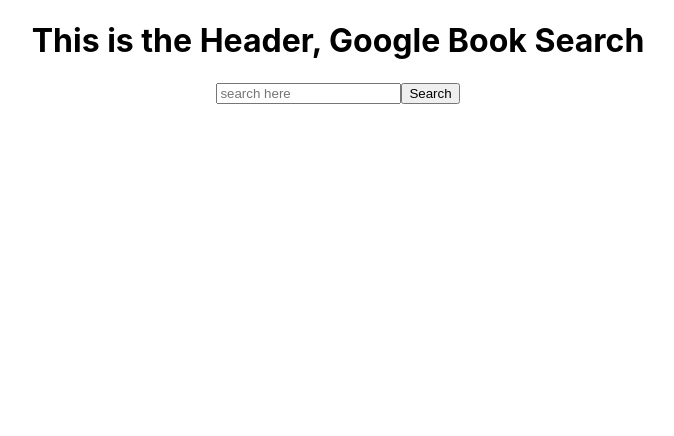
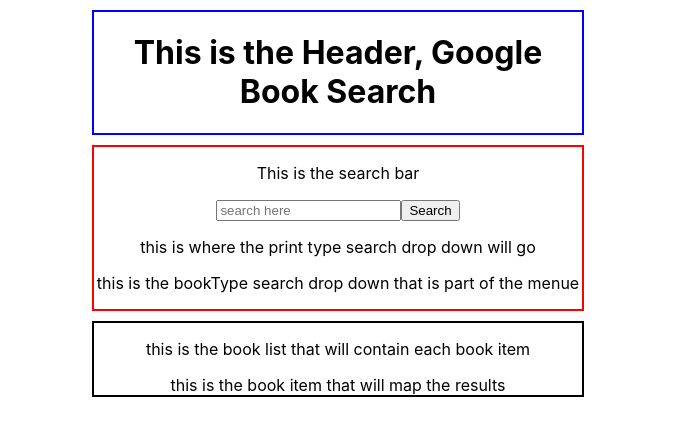
Before and after one commit to thinkful-ei-shark/google-book-api-ryan-dom, a React (Create React App) app: page / in a window 1280 px wide. Shown: the top 436 px of the page, without its empty margins (302-976 px from the left). Built offline with nearby package versions, Linux system fonts and the light colour scheme.

Commit message:
fixed the composition and added css

```diff
--- a/src/App.css
+++ b/src/App.css
@@ -1,3 +1,26 @@
 .App {
   text-align: center;
+  max-width: 700px;
+  box-sizing: border-box;
+  justify-content: center;
+  margin-left: 30%;
+  margin-right: 30%;
 }
+
+
+.book-container {
+  border: 2px solid black;
+  margin: 10px;
+
+}
+
+.header {
+  margin-top: 20px;
+   border: 2px solid blue;
+     margin: 10px;
+}
+
+.search-bar {
+    border: 2px solid red;
+      margin: 10px;
+}
--- a/src/App.js
+++ b/src/App.js
@@ -1,48 +1,32 @@
-import React, { Children } from 'react';
+import React, { Component } from 'react';
 import './App.css';
-import PrintType from './Components/PrintType';
-// import Search from './Components/Search';
-import BookType from "./Components/BookType";
-import BookList from "./Components/BookList";
-import BookItem from "./Components/BookItem";
+import PrintType from './Components/SearchItems/PrintType';
+import Search from './Components/SearchItems/Search';
+import BookType from "./Components/SearchItems/BookType";
+import BookList from "./Components/BookResults/BookList";
+import BookItem from "./Components/BookResults/BookItem";
+import Header from "./Components/Header";
+import SearchBar from "./Components/SearchItems/SearchBar";
 
-function App() {
-  return (
-    <div className="App">
-      <header className="App-header"><h1>This is the Header, Google Book Search</h1></header>
-      <Search>
-        <PrintType />
-      </Search>
 
-    </div>
-  );
+
+class App extends Component {
+
+  render() {
+    return (
+      <div className="App">
+        <Header />
+        <SearchBar>
+          <Search />
+          <PrintType />
+          <BookType />
+        </SearchBar>
+        <BookList>
+          <BookItem />
+        </BookList>
+      </div>
+    );
+  }
 }
 
 export default App;
-
-
-function Search ({Children}) {
-
-
-    function doTask(name) {
-      console.log(`${name} has started`);
-      const duration = Math.floor(Math.random() * 5000);
-      setTimeout(() => {
-        console.log(`${name} has ended after ${duration} milliseconds`);
-      }, duration);
-    }
-
-    doTask("A");
-
-
-        return (
-            <div>
-                <form className='search-bar'>
-                    <input type='text' id='search-input' placeholder='search here'></input>
-                    <button id='search-button'>Search</button>
-                </form>
-                {Children}
-            </div>
-         );
-
-};
--- a/src/Components/BookList.js
+++ /dev/null
@@ -1,13 +0,0 @@
-import React, { Component } from 'react';
-
-
-class BookList extends Component {
-    state = {  }
-    render() {
-        return (
-            <p>this is the book list that will contain each book item</p>
-         );
-    }
-}
-
-export default BookList;
--- a/src/Components/BookItem.js
+++ b/src/Components/BookResults/BookItem.js
@@ -1,10 +1,10 @@
 import React, { Component } from 'react';
 
 class BookItem extends Component {
-    state = {  }
+
     render() {
         return (
-            <p1>this is the book item</p1>
+            <p1>this is the book item that will map the results</p1>
          );
     }
 }
--- /dev/null
+++ b/src/Components/BookResults/BookList.js
@@ -0,0 +1,16 @@
+import React, { Component } from 'react';
+
+
+class BookList extends Component {
+
+    render() {
+        return (
+            <div className="book-container">
+                <p>this is the book list that will contain each book item</p>
+                {this.props.children}
+            </div>
+         );
+    }
+}
+
+export default BookList;
--- /dev/null
+++ b/src/Components/Header.js
@@ -0,0 +1,14 @@
+import React, { Component } from 'react';
+
+class Header extends Component {
+    state = {  }
+    render() {
+        return (
+          <header className="header">
+            <h1>This is the Header, Google Book Search</h1>
+          </header>
+        );
+    }
+}
+
+export default Header;
--- /dev/null
+++ b/src/Components/SearchItems/Search.js
@@ -0,0 +1,23 @@
+import React, { Component } from 'react';
+
+
+
+class Search extends Component {
+
+    render() {
+        return (
+          <div>
+            <form class="search-box">
+              <input
+                type="text"
+                id="search-input"
+                placeholder="search here"
+              ></input>
+              <button id="search-button">Search</button>
+            </form>
+          </div>
+        );
+    }
+}
+
+export default Search;
--- /dev/null
+++ b/src/Components/SearchItems/SearchBar.js
@@ -0,0 +1,16 @@
+import React, { Component } from 'react';
+
+
+class SearchBar extends Component {
+    state = {  }
+    render() {
+        return (
+            <div className='search-bar'>
+                <p>This is the search bar</p>
+                {this.props.children}
+            </div>
+         );
+    }
+}
+
+export default SearchBar;
```
Also changed, not shown: src/Components/Search.js (deleted, +0 -18 lines), src/Components/SearchItems/BookType.js (renamed from src/Components/BookType.js), src/Components/SearchItems/PrintType.js (renamed from src/Components/PrintType.js).
